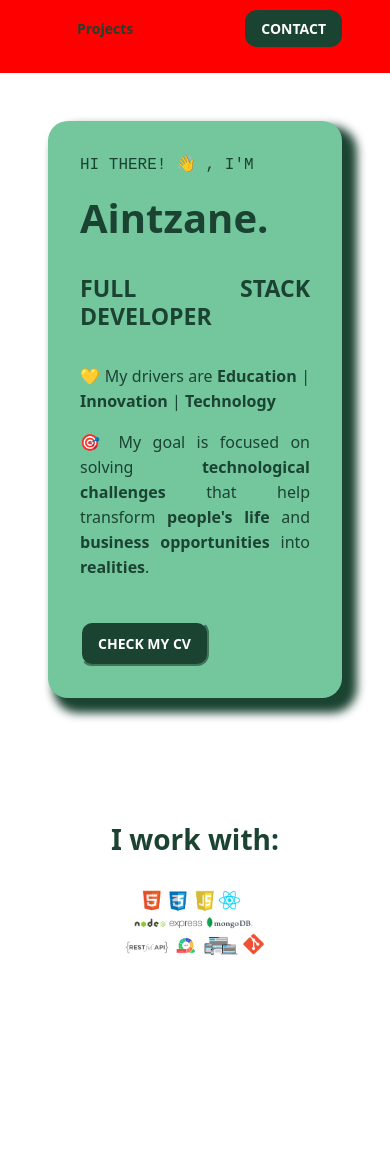
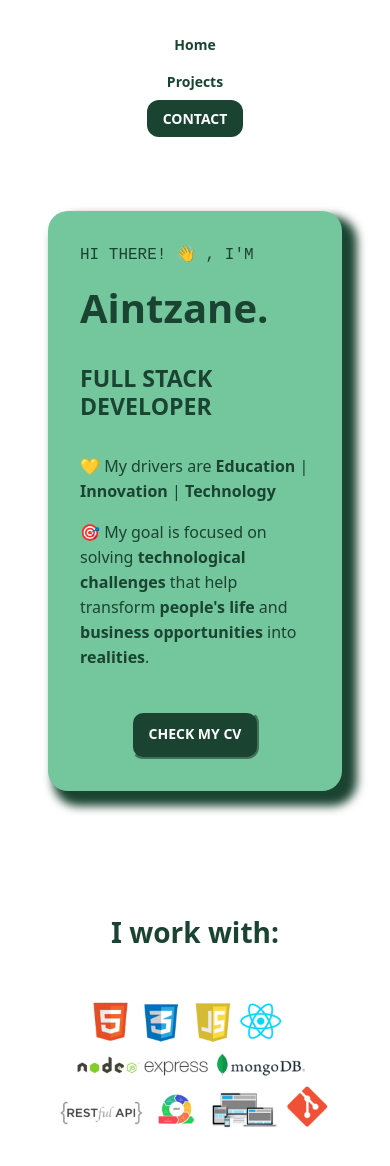
Before and after one commit to AintzaneM/portfolio, a React (Create React App) app: page / in a window 390 px wide. Shown: the top 1166 px of the page. Before the commit the page ends 1018 px from the top, so only its background shows below. Built offline with nearby package versions, Linux system fonts and the light colour scheme.

Commit message:
styled nav bar responsive

```diff
--- a/src/App.css
+++ b/src/App.css
@@ -10,18 +10,23 @@ body {
   padding-top: 10px;
   padding-bottom: 10px;
   display: flex;
-  flex-direction: row;
-  justify-content: flex-end;
+  justify-content: end;
+  width: 100%;
+  /* margin-left: 33%; */
 
 }
-ul {
+
+.navbar-items {
+  padding:0;
+}
+.navbar-container ul {
   display: flex;
   flex-direction: row;
   align-items: center;
   margin-top: 1rem;
   margin-bottom: 1rem;
 }
-li {
+.navbar-container li {
   margin-left: 3rem;
   margin-right: 3rem;
   list-style: none;
@@ -89,8 +94,9 @@ h3 {
   align-items: center;
 }
 .img-logos {
-  width: 50%;
-  height: 50%;
+  max-width: 100%;
+  max-height: 100%;
+  padding: 5px;
 }
 .container-images-home {
   display: flex;
@@ -117,7 +123,7 @@ h3 {
   border-color: #74c69d;
   cursor: pointer;
   display: inline-block;
-  font-size: 14px;
+  font-size: 2vw;
   padding: 8px 16px;
   text-transform: uppercase;
   transition: 0.3s ease background;
@@ -138,16 +144,22 @@ button:hover,
   border-radius: 20px;
   box-shadow: 10px 10px 10px 5px #1b4332;
   line-height: 25px;
-  text-align: justify;
+  /* text-align: justify; */
   margin: 3rem;
   max-width: 100%;
   padding: 2rem;
+  /* display: flex;
+  flex-direction: column;
+  align-items: flex-start; */
+}
+
+.letter-home{
   display: flex;
   flex-direction: column;
-  align-items: flex-start;
+  justify-content: center;
 }
 /* PROJECTS & CONTACTS */
-/* .container-projects, */
+.container-projects,
 .container-contact {
   display: flex;
   flex-direction: column;
@@ -159,6 +171,7 @@ button:hover,
   display: flex;
   justify-content: center;
   align-items: center;
+  max-width: 66%;
 }
 
 
@@ -179,7 +192,7 @@ button:hover,
   cursor: pointer;
   display: inline-block;
   margin-bottom: 1rem;
-  font-size: 14px;
+  font-size: 2vw;
   padding: 8px 16px;
   position: relative;
   transition: 0.3s ease background;
@@ -226,14 +239,9 @@ button:hover,
   background-color: #fefbf3;
 }
 
-
-
-/* .card-body {
-  font-size: 3vw;
-} */
 .card {
   box-shadow: #74c69d 0px 5px 25px;
-  width: 50%;
+  /* width: 66%; */
 
 }
 
@@ -249,9 +257,11 @@ button:hover,
 }
 .title-projects,
 .title-contact {
-  margin: 3rem;
-  font-size: 40px;
+  margin: 3rem 3rem 0 3rem;
+  font-size: 5vw;
   color: #1b4332;
+  display: flex;
+  justify-content: center;
 }
 .card-title {
   color: #1b4332;
@@ -265,13 +275,39 @@ button:hover,
 
 }
 
-@media only screen and (max-width: 400px) {
+@media only screen and (max-width: 640px) {
   .navbar-container {
-    background-color:red;
+    display: flex;
+    justify-content: center;
+    text-align: center;
+    flex-direction: column;
+  }
 
-    /* display: flex;
-    justify-content: flex-end;
-    margin-left: 3rem;
-    margin-right: 1rem; */
+  .navbar-container ul {
+    flex-direction: column;
   }
+
+  .navbar-container il {
+    margin: 0.8em 0;
+  }
+
+
 }
+
+/* @media (max-width: 640px) {
+  .container {
+    text-align: center;
+  }
+
+  .container-nav {
+    flex-direction: column;
+  }
+
+  nav ul {
+    flex-direction: column;
+  }
+
+  nav li {
+    margin: 0.8em 0;
+  }
+} */
```
